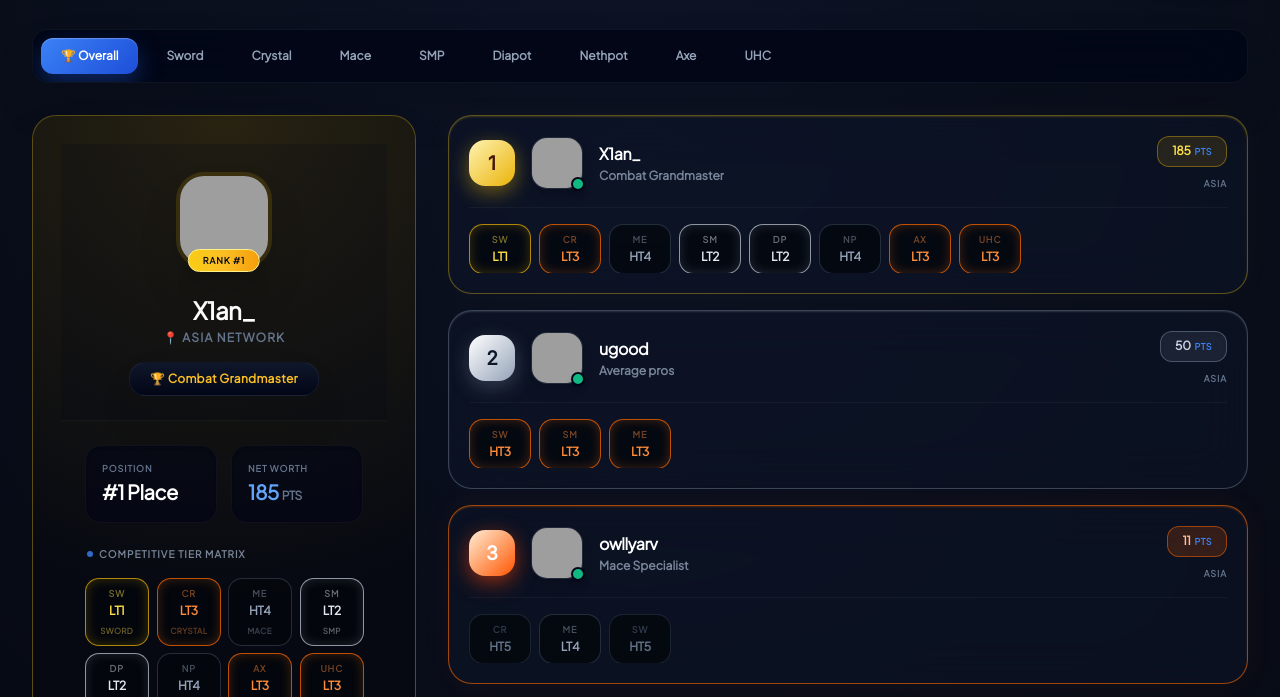
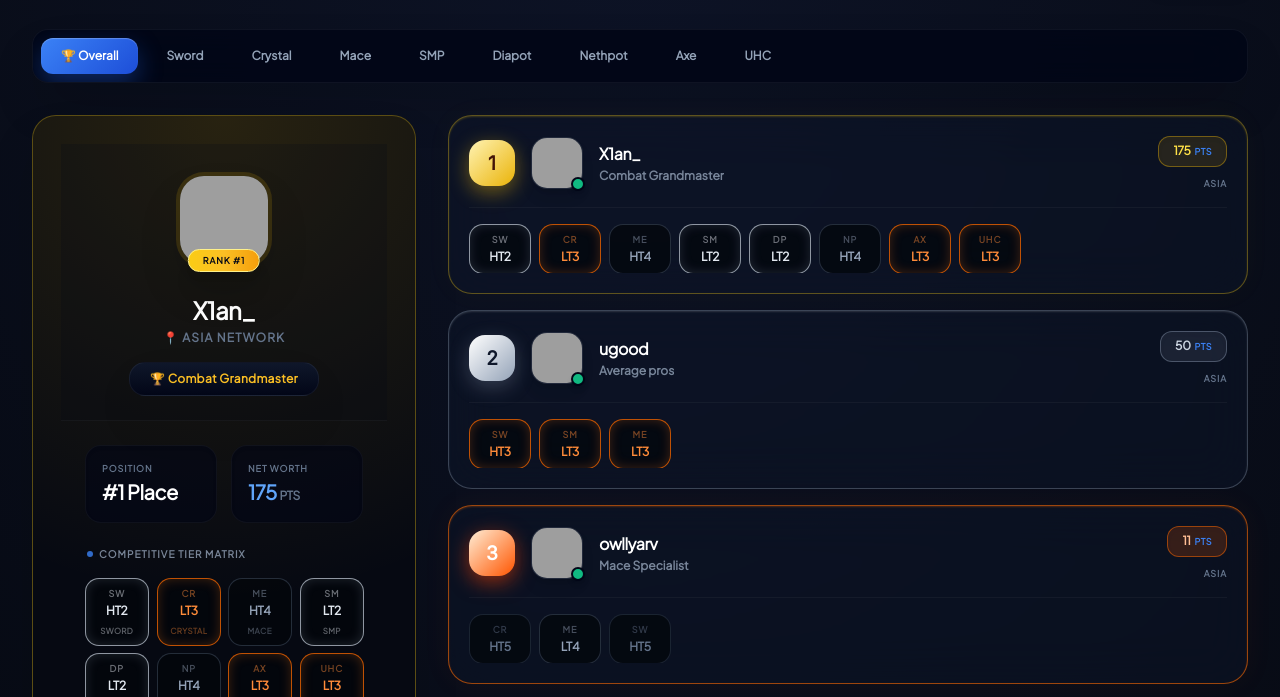
Before and after one commit to Adka231/New-Dync-Tier-rank, a plain HTML site: page index.html in a window 1280 px wide. Shown: the part 92-789 px from the top of the page. Drawn offline with nearby package versions, Linux system fonts and the light colour scheme; grey boxes are pictures that could not be loaded.

Commit message:
Update index.html

```diff
--- a/index.html
+++ b/index.html
@@ -233,7 +233,7 @@
         const fullNames = { sword: "Sword", crystal: "Crystal", mace: "Mace", smp: "SMP", diapot: "Diapot", nethpot: "Nethpot", axe: "Axe", uhc: "UHC" };
 
         const players = [
-            { id: 1, name: "X1an_", title: "Combat Grandmaster", region: "Asia", pfp: "https://i.postimg.cc/zfhd3dML/custom-ava-(6).png", tiers: { sword: "LT1", crystal: "LT3", mace: "HT4", smp: "LT2", diapot: "LT2", nethpot: "HT4", axe: "LT3", uhc: "LT3" } },
+            { id: 1, name: "X1an_", title: "Combat Grandmaster", region: "Asia", pfp: "https://i.postimg.cc/zfhd3dML/custom-ava-(6).png", tiers: { sword: "HT2", crystal: "LT3", mace: "HT4", smp: "LT2", diapot: "LT2", nethpot: "HT4", axe: "LT3", uhc: "LT3" } },
             { id: 2, name: "ugood", title: "Average pros", region: "Asia", pfp: "https://i.postimg.cc/02qqHcHW/custom-ava-(10).png", tiers: { sword: "HT3", smp: "LT3", mace: "LT3" } },
             { id: 3, name: "aozora", title: "Sword carried", region: "Asia", pfp: "https://i.postimg.cc/mrnwppVs/custom-ava-(8).png", tiers: { sword: "LT4" } },
             { id: 4, name: "Nelllwkwkwk", title: "Top 1 wannabe", region: "Asia", pfp: "https://i.postimg.cc/bJzzMLv1/custom-ava-(9).png", tiers: { sword: "HT5", uhc: "LT5" } },
```
